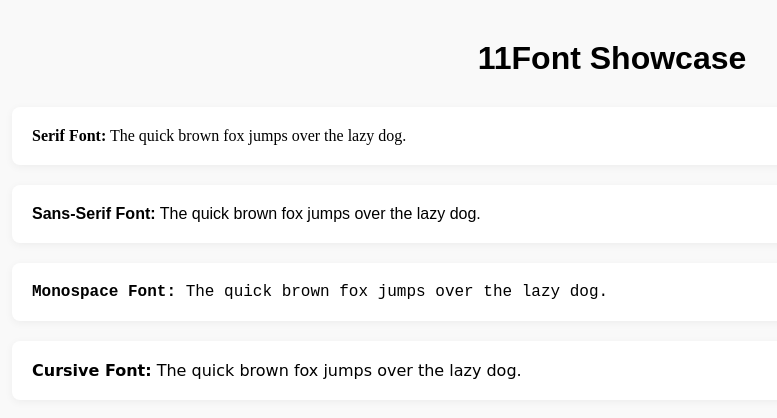
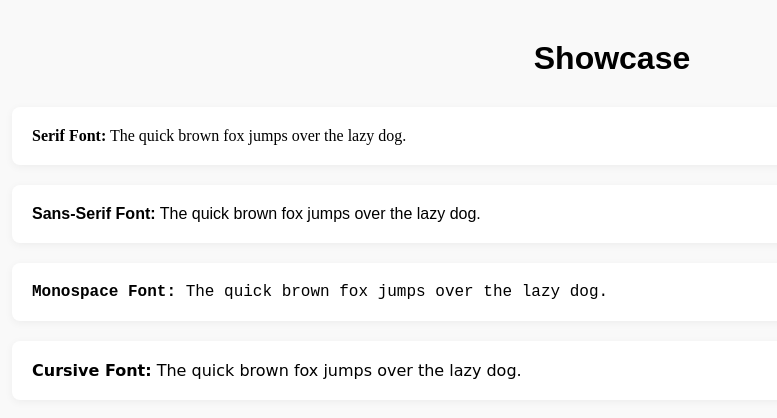
Before and after one commit to Rahinmon2903/github, a plain HTML site: page index.html in a window 1280 px wide. Shown: the whole page, without its empty margins (28-805 px from the left). Drawn offline with Linux system fonts and the light colour scheme.

Commit message:
html update

```diff
--- a/index.html
+++ b/index.html
@@ -35,7 +35,7 @@
     </style>
 </head>
 <body>
-    <h1>11Font Showcase</h1>
+    <h1>Showcase</h1>
     <div class="font-sample serif">
         <strong>Serif Font:</strong> The quick brown fox jumps over the lazy dog.
     </div>
```
